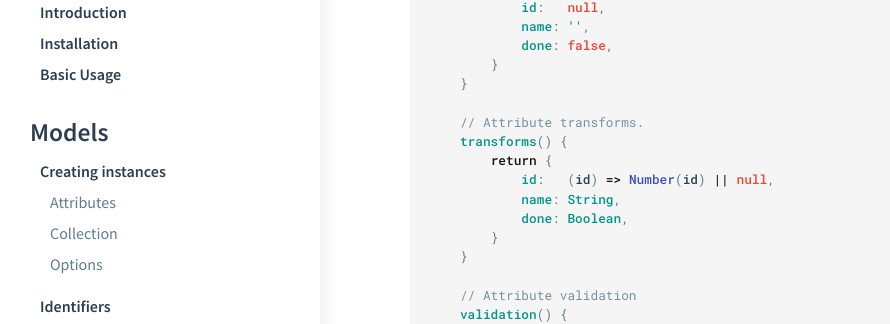
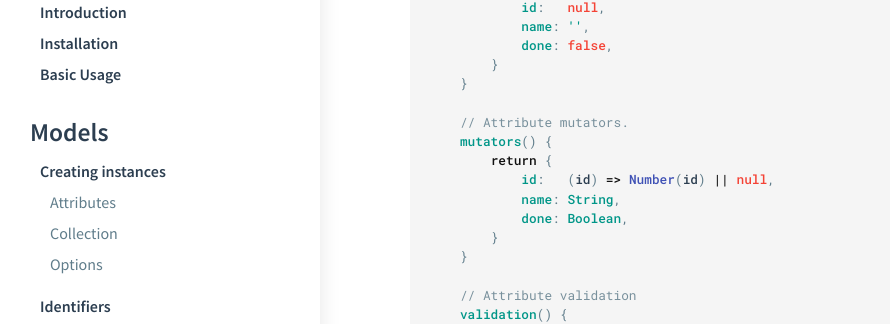
Before and after one commit to FiguredLimited/vue-mc, a Jekyll site: the page built from docs/templates/main.md, in a window 1280 px wide and 900 px high, scrolled down 1614 px. Shown: the part 146-470 px from the top of the window, without its empty margins (0-890 px from the left). Built offline with Jekyll 4.4.1, drawn with Linux system fonts in a browser that asks for light colours.

Commit message:
Fix transforms that should be mutators

```diff
--- a/docs/_includes/basic-usage.md
+++ b/docs/_includes/basic-usage.md
@@ -30,8 +30,8 @@ class Task extends Model {
         }
     }
 
-    // Attribute transforms.
-    transforms() {
+    // Attribute mutators.
+    mutators() {
         return {
             id:   (id) => Number(id) || null,
             name: String,
```
